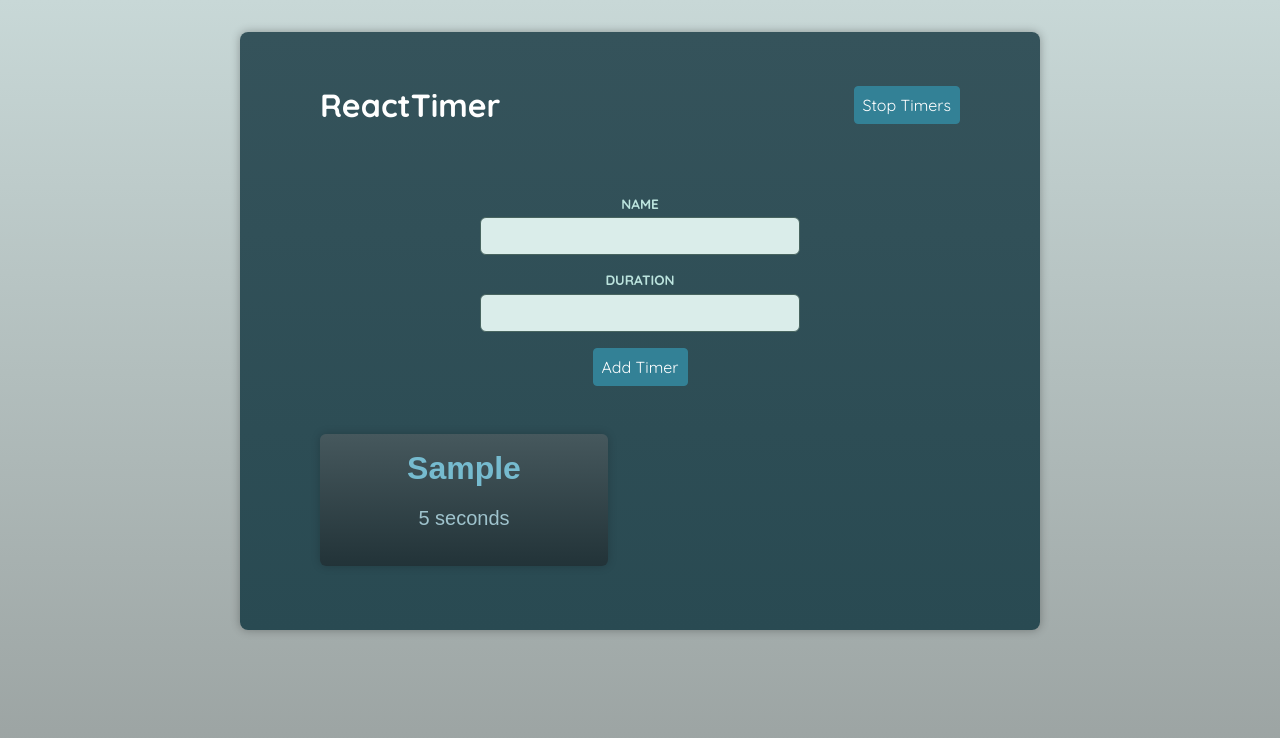
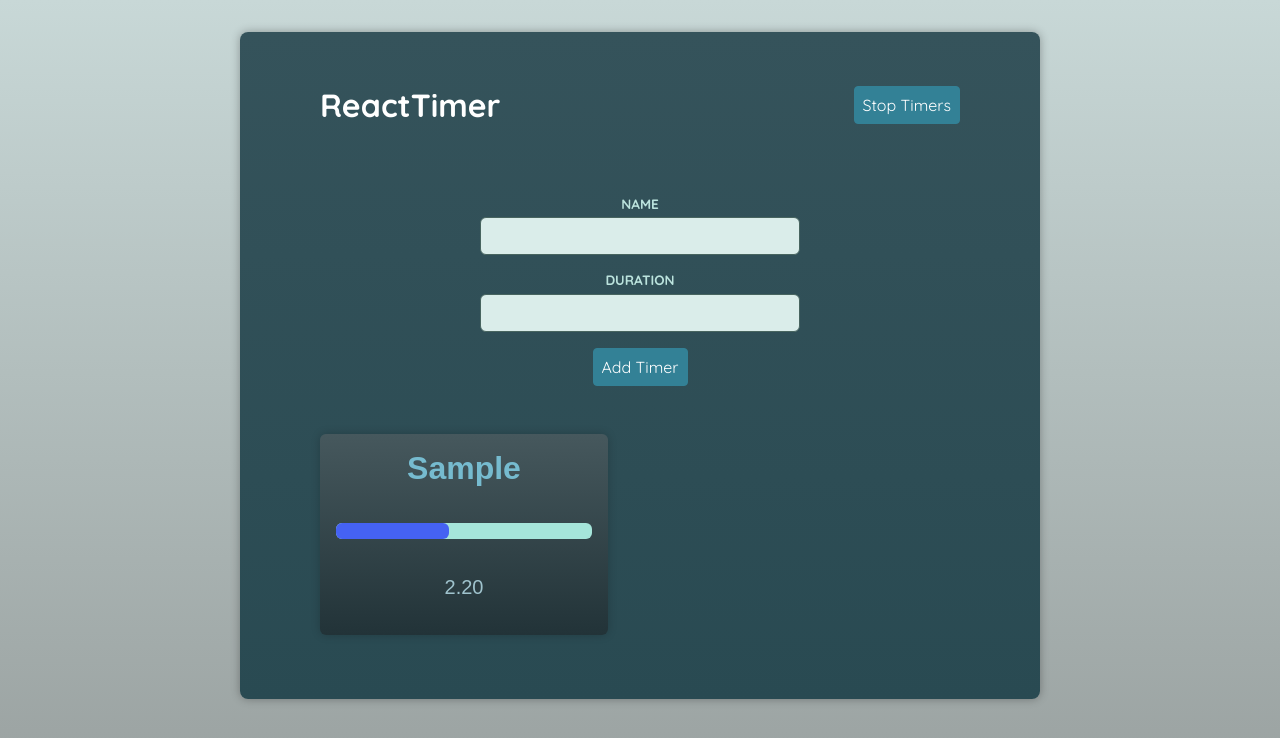
Before and after one commit to kseniyalan/react-ts-advanced, a React (Vite) app: page / in a window 1280 px wide. Both pictures are taken after typing "Sample", "5" into the empty fields and a click on the button "Add Timer". Shown: the top 738 px of the page. Built offline with nearby package versions, Linux system fonts and the light colour scheme; a web font is replaced by a local one.

Commit message:
useEffect for timers

```diff
--- a/src/components/Timer.tsx
+++ b/src/components/Timer.tsx
@@ -1,11 +1,50 @@
+import { useEffect, useRef, useState } from 'react';
+
 import Container from './UI/Container.tsx';
-import { type Timer } from '../store/timers-context.tsx';
+import { type Timer as TimerProps, useTimersContext } from '../store/timers-context.tsx';
 
-export default function Timer({ name, duration }: Timer) {
+export default function Timer({ name, duration }: TimerProps) {
+  const interval = useRef<number | null>(null);
+  const [remainingTime, setRemainingTime] = useState(duration * 1000);
+  const { isRunning } = useTimersContext();
+
+  if (remainingTime <= 0 && interval.current) {
+    clearInterval(interval.current);
+  }
+
+  useEffect(() => {
+    let timer: number;
+
+    if (isRunning) {
+      timer = setInterval(function () {
+        setRemainingTime((prevTime) => {
+          // It fixes the issue: if restart timer after it reaches 0, it will start from 0, not from 0 - 50
+          if (prevTime <= 0) {
+            return prevTime;
+          }
+          return prevTime - 50;
+        });
+      }, 50);
+      interval.current = timer;
+      // We dont need to pass isRunning as a dependency because we are already in "else if" block -> isRunning is false
+    } else if (interval.current) {
+      clearInterval(interval.current)
+    }
+
+    // Clear the interval when the component is unmounted: useEffect's cleanup function
+    return () => clearInterval(timer);
+  }, [isRunning]);
+
+  // Convert the remaining time back to seconds and round it to two decimal places
+  const formattedRemainingTime = (remainingTime / 1000).toFixed(2);
+
   return (
     <Container as="article">
       <h2>{name}</h2>
-      <p>{duration} seconds</p>
+      <p>
+        <progress max={duration * 1000} value={remainingTime} />
+      </p>
+      <p>{formattedRemainingTime}</p>
     </Container>
   );
 }
```
